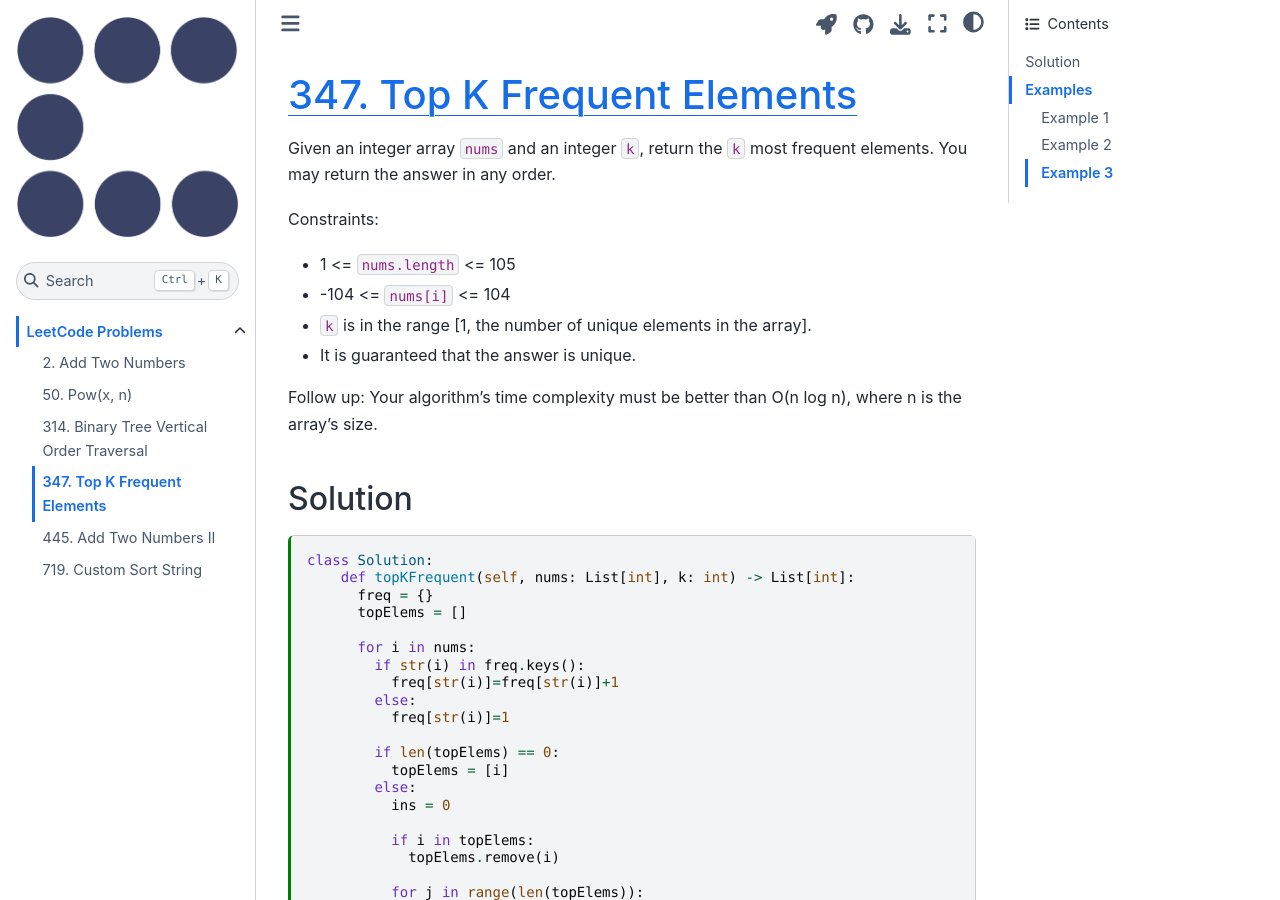
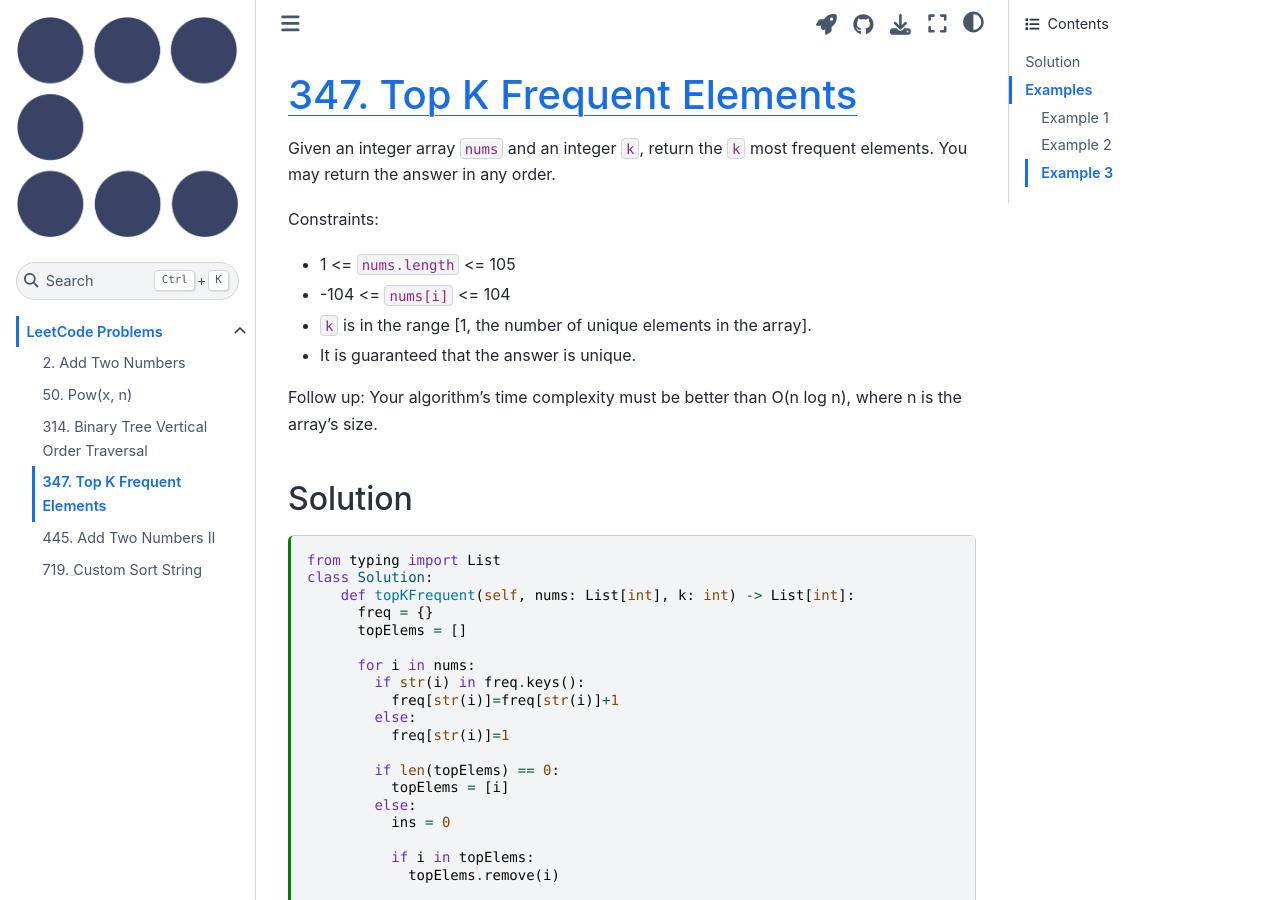
Before and after one commit to eLearningHub/Coding-Book, a Jupyter Book: the page built from leetcode/0347-top-k-frequent-elements.md, in a window 1280 px wide and 900 px high. Built offline with Jupyter Book 1.0.4 settings and Sphinx 7.4.7 and the Sphinx Book theme 1.1.4, drawn with Linux system fonts in a browser that asks for light colours.

Commit message:
from typing import List

````diff
--- a/leetcode/0347-top-k-frequent-elements.md
+++ b/leetcode/0347-top-k-frequent-elements.md
@@ -28,6 +28,7 @@ Follow up: Your algorithm's time complexity must be better than O(n log n), wher
 ## Solution
 
 ```{code-cell} ipython3
+from typing import List
 class Solution:
     def topKFrequent(self, nums: List[int], k: int) -> List[int]:
       freq = {}
````
